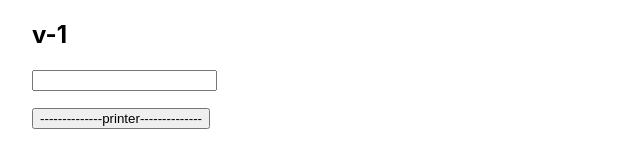
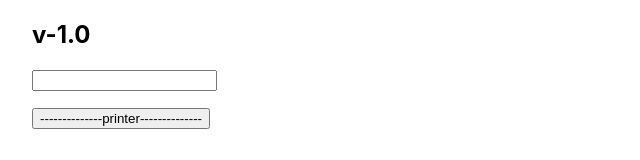
Before and after one commit to mshibinc/nextjs-nw-printer, a Next.js app: page / in a window 1280 px wide. Shown: the top 160 px of the page, without its empty margins (0-640 px from the left). Built offline with nearby package versions, Linux system fonts and the light colour scheme.

Commit message:
Update index.js

```diff
--- a/pages/index.js
+++ b/pages/index.js
@@ -20,7 +20,7 @@ export default function Home() {
   };
   return (
     <div className={styles.container}>
-    <h2>v-1</h2>
+    <h2>v-1.0</h2>
       <input type="text" onChange={(e) => setPrintV(e.target.value)} />
       <p>{printV}</p>
       <button onClick={printDoc}>--------------printer--------------</button>
```
